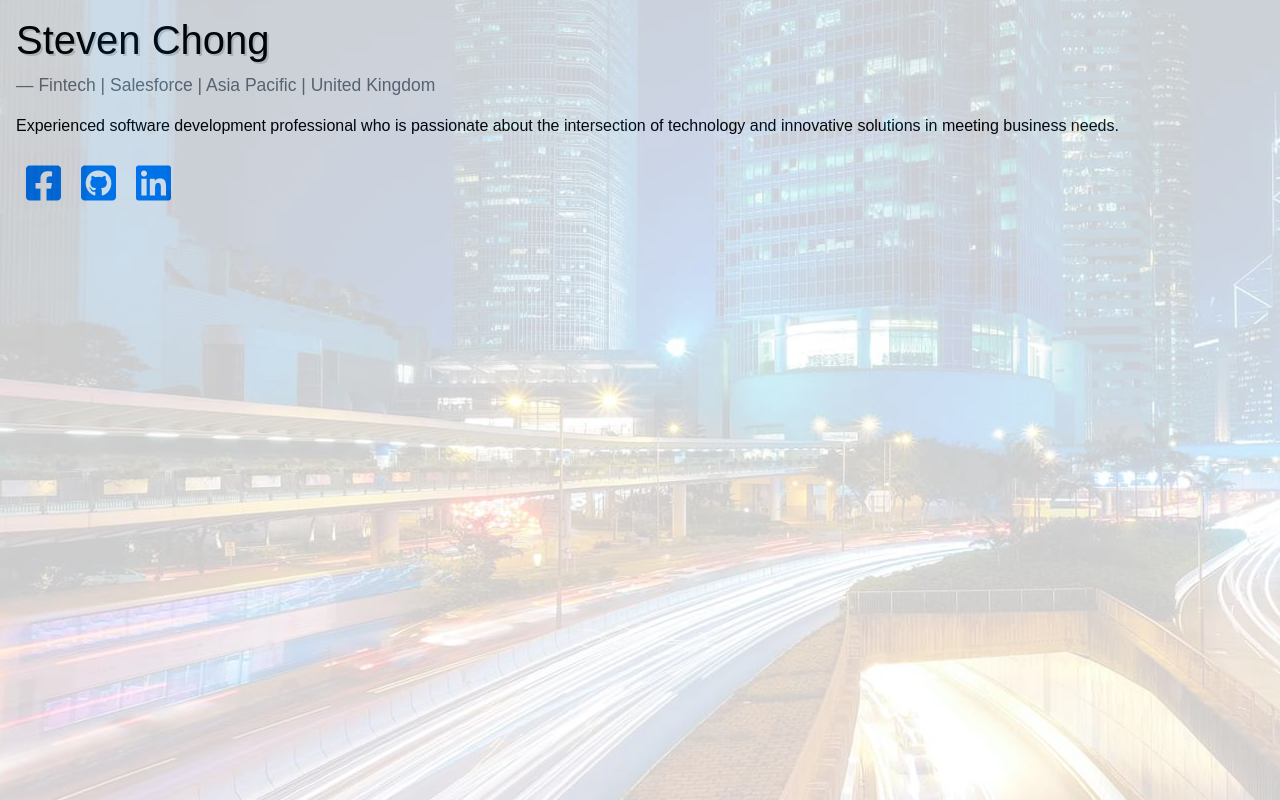
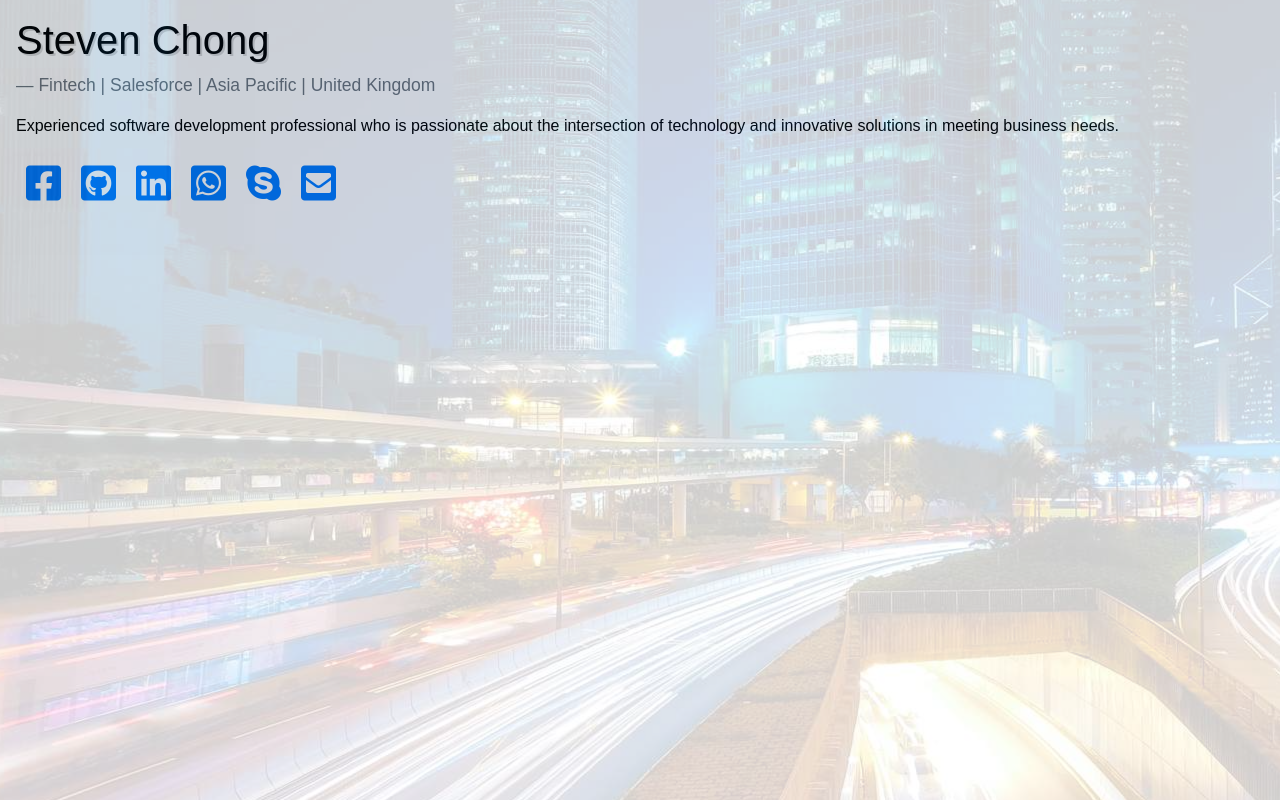
Before and after one commit to teamchong/teamchong.com, a React (Create React App) app: page / in a window 1280 px wide. Built offline with nearby package versions, Linux system fonts and the light colour scheme.

Commit message:
add buttons

```diff
--- a/public/index.html
+++ b/public/index.html
@@ -47,6 +47,12 @@
         </div>
       </div>
     </noscript>
+    <script
+      src="https://www.linkedin.com/autofill/js/autofill.js"
+      type="text/javascript"
+      async
+    ></script
+    ><script type="IN/Form2"></script>
     <div id="root"></div>
     <!-- Global site tag (gtag.js) - Google Analytics -->
     <script
--- a/src/index.tsx
+++ b/src/index.tsx
@@ -55,6 +55,25 @@ function App() {
         >
           <i className="fab fa-linkedin" />
         </a>
+        <a
+          href="https://wa.me/85290388912"
+          target="_blank"
+          rel="noopener noreferrer"
+        >
+          <i className="fab fa-whatsapp-square" />
+        </a>
+        <a href="skype:hk90388912?chat">
+          <i className="fab fa-skype" />
+        </a>
+        <a
+          href={`mailto:${encodeURIComponent(
+            "Steven Chong"
+          )}<steven@teamchong.com>?subject=${encodeURIComponent(
+            "[TeamChong.com] New Message"
+          )}`}
+        >
+          <i className="fas fa-envelope-square" />
+        </a>
       </div>
       <div style={BgStyle} />
     </div>
```
